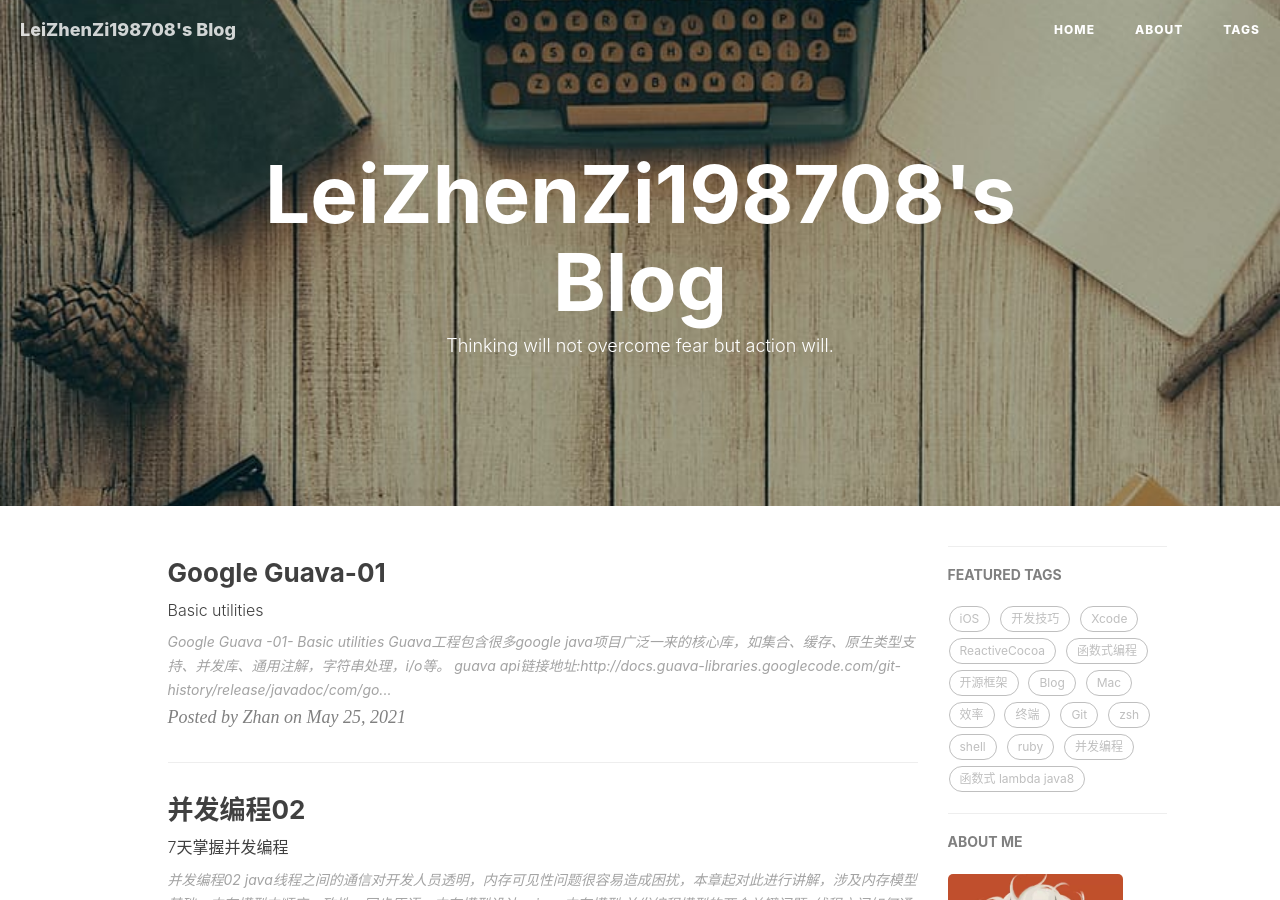
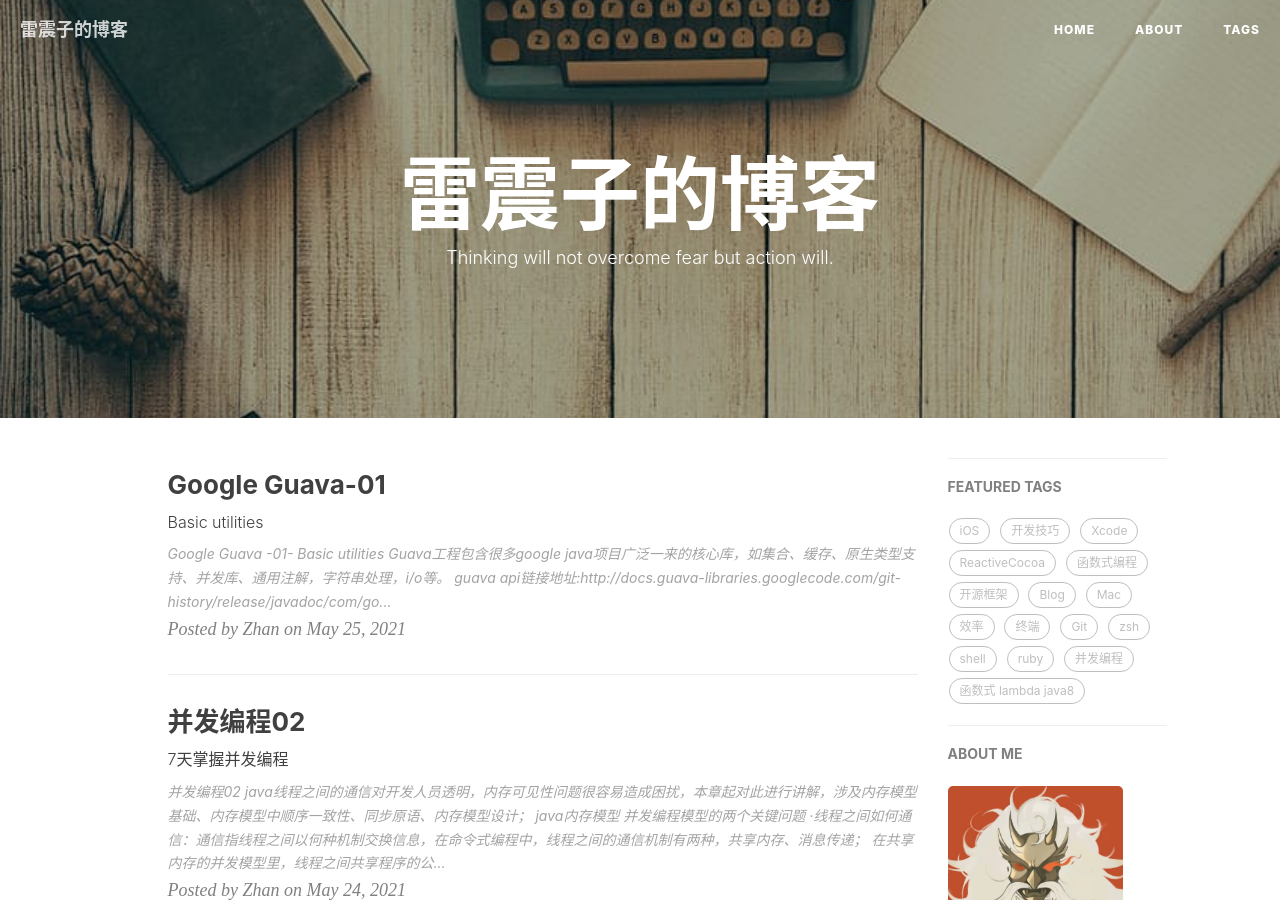
Before and after one commit to VonLuc/VonLuc.github.io, a Jekyll site: the page built from index.html, in a window 1280 px wide and 900 px high. Built offline with Jekyll 4.4.1, drawn with Linux system fonts in a browser that asks for light colours; nearby versions of some CDN libraries; the list of posts is cut into pages by our own code; comment, search, counter and statistics services are not loaded; some of the changed text lies outside the part shown.

Commit message:
Update _config.yml

```diff
--- a/_config.yml
+++ b/_config.yml
@@ -1,6 +1,6 @@
 # Site settings
-title: LeiZhenZi198708's Blog
-SEOTitle: 雷震子的博客 | LeiZhenZi198708's Blog
+title: 雷震子的博客
+SEOTitle: 雷震子的博客
 header-img: img/post-bg-desk.jpg
 email: arthurlivesforest@126.com
 description: "Every failure is leading towards success."
```
